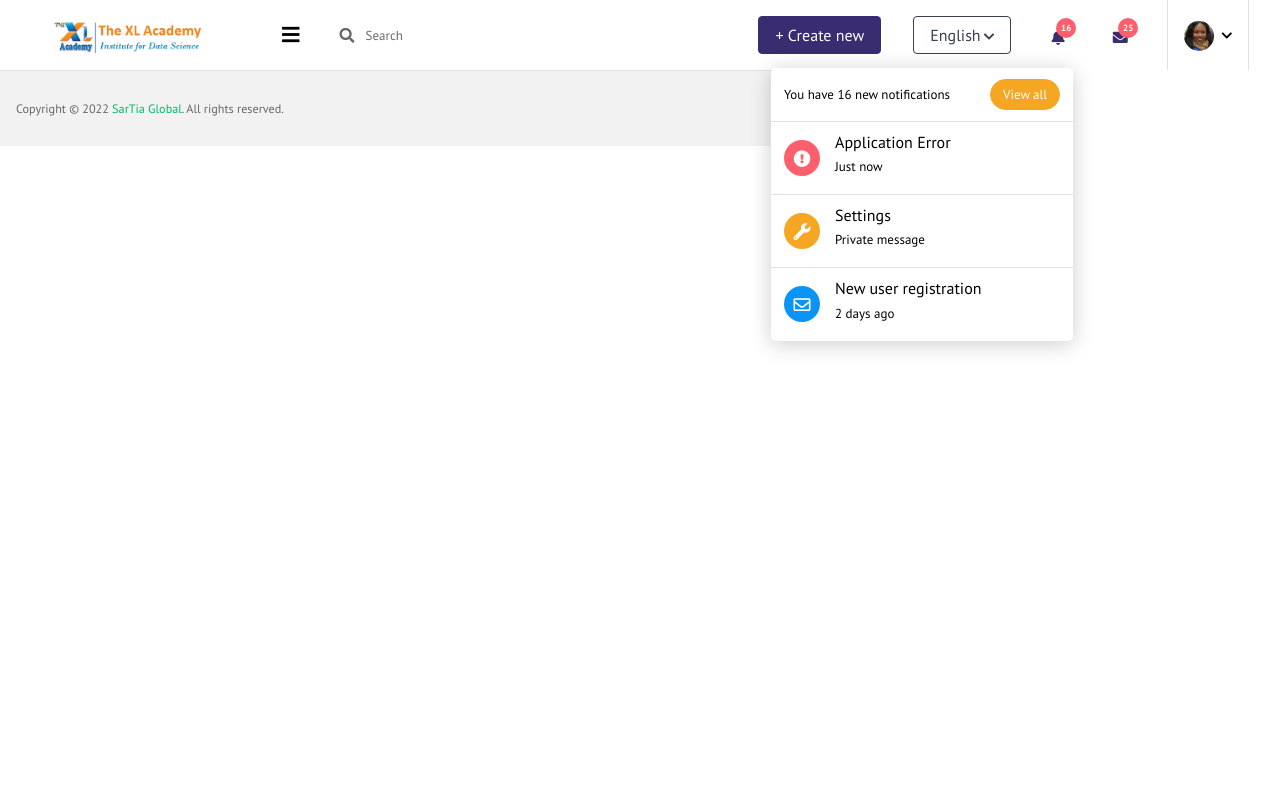
After one commit to birusharmaa/ssss, a CodeIgniter 4 app: template app/Views/admin/dashboard/index.php in a window 1280 px wide, after a click on "16". The commit adds this page. Run offline with PHP 8.4 and a stand-in for CodeIgniter, Linux system fonts and the light colour scheme; the template is opened without the code that fills it, so the values that code supplies are empty; some libraries are stand-ins or nearby versions.

Commit message:
login page partials
added layout header and footer

```diff
--- a/app/Config/Boot/production.php
+++ b/app/Config/Boot/production.php
@@ -7,7 +7,7 @@
  | Don't show ANY in production environments. Instead, let the system catch
  | it and display a generic error message.
  */
-ini_set('display_errors', '0');
+ini_set('display_errors', '1');
 error_reporting(E_ALL & ~E_NOTICE & ~E_DEPRECATED & ~E_STRICT & ~E_USER_NOTICE & ~E_USER_DEPRECATED);
 
 /*
--- a/app/Config/Routes.php
+++ b/app/Config/Routes.php
@@ -32,6 +32,7 @@ $routes->setAutoRoute(true);
 // We get a performance increase by specifying the default
 // route since we don't have to scan directories.
 $routes->get('/', 'Home::index');
+$routes->get('/dashboard', 'Dashboard::index');
 
 /*
  * --------------------------------------------------------------------
--- a/app/Controllers/Home.php
+++ b/app/Controllers/Home.php
@@ -6,6 +6,6 @@ class Home extends BaseController
 {
     public function index()
     {
-        return view('admin/login');
+        return view('admin/login/index');
     }
 }
--- /dev/null
+++ b/app/Views/admin/dashboard/index.php
@@ -0,0 +1,21 @@
+<!DOCTYPE html>
+<html lang="en">
+<head>
+  <meta charset="utf-8">
+  <meta name="viewport" content="width=device-width, initial-scale=1, shrink-to-fit=no">
+  <title>XLAcademy Admin</title>
+  <?php include __DIR__ . '/../layout/cssLinks.php'; ?>
+</head>
+<body>
+  <div class="container-scroller">
+    <?php include __DIR__ . '/../layout/navbar.php'; ?>
+    <div class="container-fluid page-body-wrapper">
+      <div class="main-panel">
+        <!-- main content will come here and please donot remove any tag -->
+        <?php include __DIR__ . '/../layout/footer.php'; ?>
+      </div>
+    </div>
+  </div>
+  <?php include __DIR__ . '/../layout/jsLinks.php'; ?>
+</body>
+</html>
--- /dev/null
+++ b/app/Views/admin/layout/footer.php
@@ -0,0 +1,6 @@
+<footer class="footer">
+  <div class="d-sm-flex justify-content-center justify-content-sm-between">
+    <span class="text-muted text-center text-sm-left d-block d-sm-inline-block">Copyright © 2022 <a href="http://sartiaglobal.com" target="_blank">SarTia Global</a>. All rights reserved.</span>
+    <span class="float-none float-sm-right d-block mt-1 mt-sm-0 text-center">Hand-crafted & made with <i class="far fa-heart text-danger"></i></span>
+  </div>
+</footer>
--- a/app/Views/admin/layout/jsLinks.php
+++ b/app/Views/admin/layout/jsLinks.php
@@ -5,3 +5,5 @@
 <script src="<?=base_url();?>/assets/js/misc.js"></script>
 <script src="<?=base_url();?>/assets/js/settings.js"></script>
 <script src="<?=base_url();?>/assets/js/todolist.js"></script>
+<script src="<?=base_url();?>/assets/js/dashboard.js"></script>
+<script src="<?=base_url();?>/assets/js/custom.js"></script>
--- /dev/null
+++ b/app/Views/admin/layout/navbar.php
@@ -0,0 +1,188 @@
+<nav class="navbar col-lg-12 col-12 p-0 fixed-top d-flex flex-row default-layout-navbar">
+      <div class="text-center navbar-brand-wrapper d-flex align-items-center justify-content-center">
+        <a class="navbar-brand brand-logo" href="<?=base_url();?>/dashboard"><img src="<?=base_url();?>/assets/images/logo.png" alt="logo"/></a>
+        <a class="navbar-brand brand-logo-mini" href="<?=base_url();?>/dashboard"><img src="<?=base_url();?>/assets/images/logo.png" alt="logo"/></a>
+      </div>
+      <div class="navbar-menu-wrapper d-flex align-items-stretch">
+        <button class="navbar-toggler navbar-toggler align-self-center" type="button" data-toggle="minimize">
+          <span class="fas fa-bars"></span>
+        </button>
+        <ul class="navbar-nav">
+          <li class="nav-item nav-search d-none d-md-flex">
+            <div class="nav-link">
+              <div class="input-group">
+                <div class="input-group-prepend">
+                  <span class="input-group-text">
+                    <i class="fas fa-search"></i>
+                  </span>
+                </div>
+                <input type="text" class="form-control" placeholder="Search" aria-label="Search">
+              </div>
+            </div>
+          </li>
+        </ul>
+        <ul class="navbar-nav navbar-nav-right">
+          <li class="nav-item d-none d-lg-flex">
+            <a class="nav-link" href="#">
+              <span class="btn btn-primary">+ Create new</span>
+            </a>
+          </li>
+          <li class="nav-item dropdown d-none d-lg-flex">
+            <div class="nav-link">
+              <span class="dropdown-toggle btn btn-outline-dark" id="languageDropdown" data-toggle="dropdown">English</span>
+              <div class="dropdown-menu navbar-dropdown" aria-labelledby="languageDropdown">
+                <a class="dropdown-item font-weight-medium" href="#">
+                  French
+                </a>
+                <div class="dropdown-divider"></div>
+                <a class="dropdown-item font-weight-medium" href="#">
+                  Espanol
+                </a>
+                <div class="dropdown-divider"></div>
+                <a class="dropdown-item font-weight-medium" href="#">
+                  Latin
+                </a>
+                <div class="dropdown-divider"></div>
+                <a class="dropdown-item font-weight-medium" href="#">
+                  Arabic
+                </a>
+              </div>
+            </div>
+          </li>
+          <li class="nav-item dropdown">
+            <a class="nav-link count-indicator dropdown-toggle" id="notificationDropdown" href="#" data-toggle="dropdown">
+              <i class="fas fa-bell mx-0"></i>
+              <span class="count">16</span>
+            </a>
+            <div class="dropdown-menu dropdown-menu-right navbar-dropdown preview-list" aria-labelledby="notificationDropdown">
+              <a class="dropdown-item">
+                <p class="mb-0 font-weight-normal float-left">You have 16 new notifications
+                </p>
+                <span class="badge badge-pill badge-warning float-right">View all</span>
+              </a>
+              <div class="dropdown-divider"></div>
+              <a class="dropdown-item preview-item">
+                <div class="preview-thumbnail">
+                  <div class="preview-icon bg-danger">
+                    <i class="fas fa-exclamation-circle mx-0"></i>
+                  </div>
+                </div>
+                <div class="preview-item-content">
+                  <h6 class="preview-subject font-weight-medium">Application Error</h6>
+                  <p class="font-weight-light small-text">
+                    Just now
+                  </p>
+                </div>
+              </a>
+              <div class="dropdown-divider"></div>
+              <a class="dropdown-item preview-item">
+                <div class="preview-thumbnail">
+                  <div class="preview-icon bg-warning">
+                    <i class="fas fa-wrench mx-0"></i>
+                  </div>
+                </div>
+                <div class="preview-item-content">
+                  <h6 class="preview-subject font-weight-medium">Settings</h6>
+                  <p class="font-weight-light small-text">
+                    Private message
+                  </p>
+                </div>
+              </a>
+              <div class="dropdown-divider"></div>
+              <a class="dropdown-item preview-item">
+                <div class="preview-thumbnail">
+                  <div class="preview-icon bg-info">
+                    <i class="far fa-envelope mx-0"></i>
+                  </div>
+                </div>
+                <div class="preview-item-content">
+                  <h6 class="preview-subject font-weight-medium">New user registration</h6>
+                  <p class="font-weight-light small-text">
+                    2 days ago
+                  </p>
+                </div>
+              </a>
+            </div>
+          </li>
+          <li class="nav-item dropdown">
+            <a class="nav-link count-indicator dropdown-toggle" id="messageDropdown" href="#" data-toggle="dropdown" aria-expanded="false">
+              <i class="fas fa-envelope mx-0"></i>
+              <span class="count">25</span>
+            </a>
+            <div class="dropdown-menu dropdown-menu-right navbar-dropdown preview-list" aria-labelledby="messageDropdown">
+              <div class="dropdown-item">
+                <p class="mb-0 font-weight-normal float-left">You have 7 unread mails
+                </p>
+                <span class="badge badge-info badge-pill float-right">View all</span>
+              </div>
+              <div class="dropdown-divider"></div>
+              <a class="dropdown-item preview-item">
+                <div class="preview-thumbnail">
+                    <img src="<?=base_url();?>/assets/images/faces/face4.jpg" alt="image" class="profile-pic">
+                </div>
+                <div class="preview-item-content flex-grow">
+                  <h6 class="preview-subject ellipsis font-weight-medium">David Grey
+                    <span class="float-right font-weight-light small-text">1 Minutes ago</span>
+                  </h6>
+                  <p class="font-weight-light small-text">
+                    The meeting is cancelled
+                  </p>
+                </div>
+              </a>
+              <div class="dropdown-divider"></div>
+              <a class="dropdown-item preview-item">
+                <div class="preview-thumbnail">
+                    <img src="<?=base_url();?>/assets/images/faces/face2.jpg" alt="image" class="profile-pic">
+                </div>
+                <div class="preview-item-content flex-grow">
+                  <h6 class="preview-subject ellipsis font-weight-medium">Tim Cook
+                    <span class="float-right font-weight-light small-text">15 Minutes ago</span>
+                  </h6>
+                  <p class="font-weight-light small-text">
+                    New product launch
+                  </p>
+                </div>
+              </a>
+              <div class="dropdown-divider"></div>
+              <a class="dropdown-item preview-item">
+                <div class="preview-thumbnail">
+                    <img src="<?=base_url();?>/assets/images/faces/face3.jpg" alt="image" class="profile-pic">
+                </div>
+                <div class="preview-item-content flex-grow">
+                  <h6 class="preview-subject ellipsis font-weight-medium"> Johnson
+                    <span class="float-right font-weight-light small-text">18 Minutes ago</span>
+                  </h6>
+                  <p class="font-weight-light small-text">
+                    Upcoming board meeting
+                  </p>
+                </div>
+              </a>
+            </div>
+          </li>
+          <li class="nav-item nav-profile dropdown">
+            <a class="nav-link dropdown-toggle" href="#" data-toggle="dropdown" id="profileDropdown">
+              <img src="<?=base_url();?>/assets/images/faces/face5.jpg" alt="profile"/>
+            </a>
+            <div class="dropdown-menu dropdown-menu-right navbar-dropdown" aria-labelledby="profileDropdown">
+              <a class="dropdown-item">
+                <i class="fas fa-cog text-primary"></i>
+                Settings
+              </a>
+              <div class="dropdown-divider"></div>
+              <a class="dropdown-item">
+                <i class="fas fa-power-off text-primary"></i>
+                Logout
+              </a>
+            </div>
+          </li>
+          <!-- <li class="nav-item nav-settings d-none d-lg-block">
+            <a class="nav-link" href="#">
+              <i class="fas fa-ellipsis-h"></i>
+            </a>
+          </li> -->
+        </ul>
+        <button class="navbar-toggler navbar-toggler-right d-lg-none align-self-center" type="button" data-toggle="offcanvas">
+          <span class="fas fa-bars"></span>
+        </button>
+      </div>
+    </nav>
```
Also changed, not shown: app/Controllers/Dashboard.php (added, +11 -0 lines), app/Views/admin/login/index.php (renamed from app/Views/admin/login.php, +4 -3 lines), public/assets/css/custom.min.css, public/assets/js/custom.js (added), public/assets/scss/custom.scss, 1 other file.
